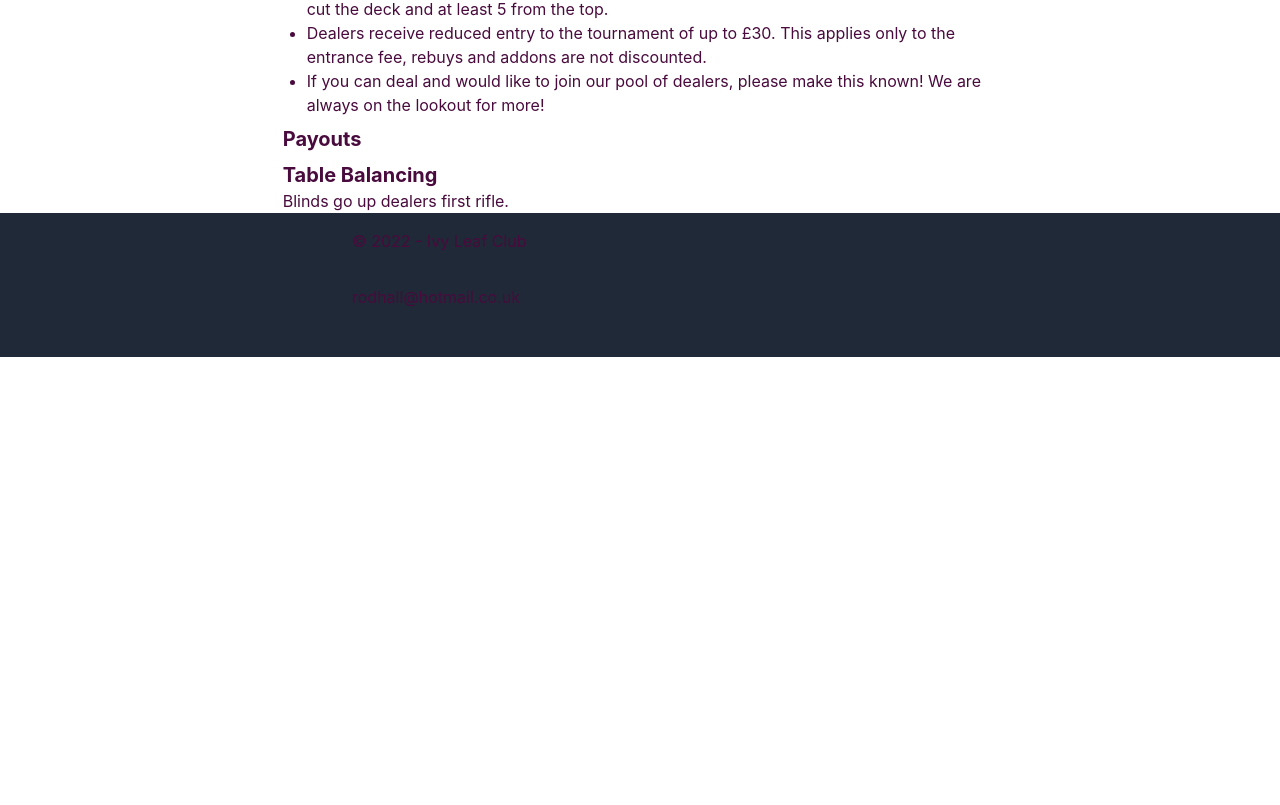
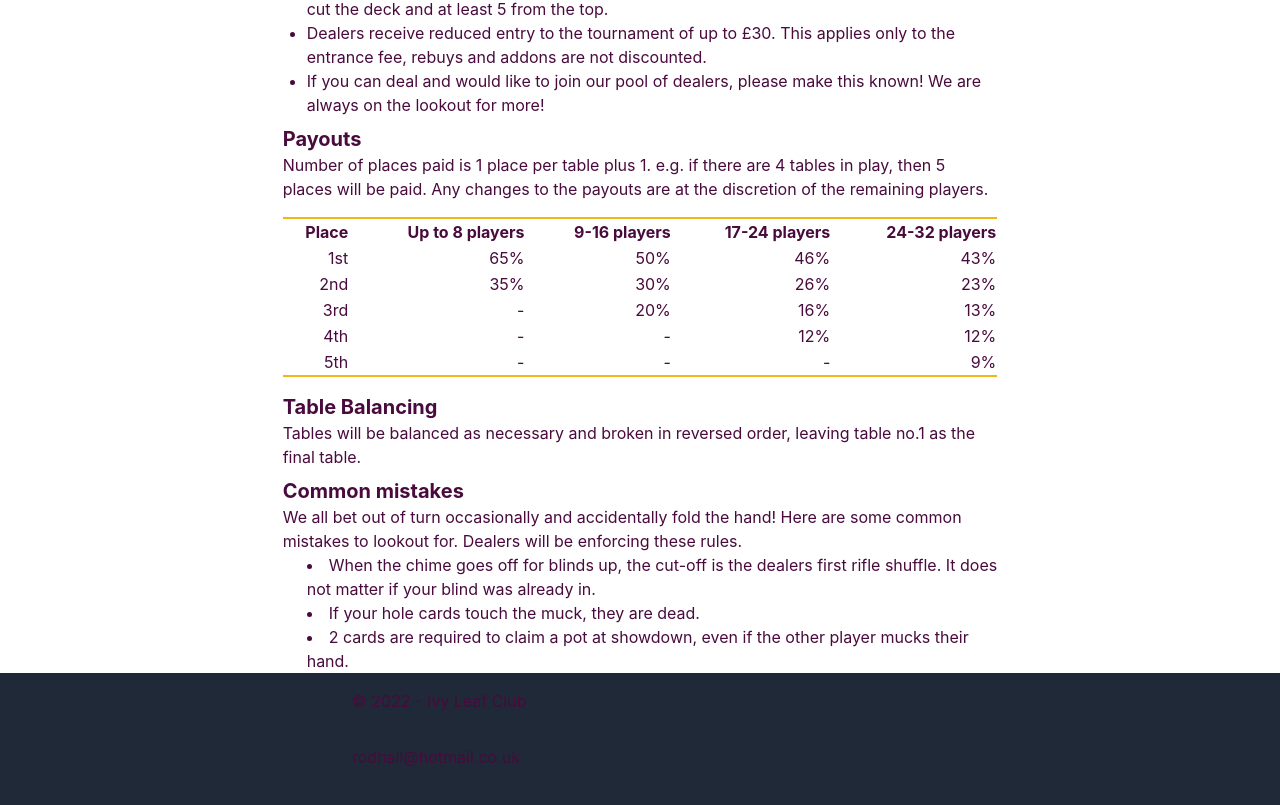
Before and after one commit to rodhall85/poker-club, a Next.js app: page /rules in a window 1280 px wide. Shown: the part 675-1480 px from the top of the page. Before the commit the page ends 1032 px from the top, so only its background shows below. Built offline with nearby package versions, Linux system fonts and the light colour scheme.

Commit message:
Some rules

```diff
--- a/pages/rules.js
+++ b/pages/rules.js
@@ -13,6 +13,22 @@ const RuleDetails = ({ children }) => {
         <li className="ml-6">
             {children}
         </li>
+    );
+};
+
+const TableHeader = ({ children }) => {
+    return (
+        <th className="text-right font-bold">
+            {children}
+        </th>
+    );
+};
+
+const TableCell = ({ children }) => {
+    return (
+        <td className="text-right">
+            {children}
+        </td>
     );
 };
 
@@ -43,12 +59,71 @@ const rules = () => {
         <RuleHeading>
             Payouts
         </RuleHeading>
+        <div>
+            Number of places paid is 1 place per table plus 1. e.g. if there are 4 tables in play, then 5 places will be paid. Any changes to the payouts are at the discretion of the remaining players.
+        </div>
+        <table className="w-full border-y-2 py-2 my-4 border-secondary">
+            <thead>
+                <tr>
+                    <TableHeader>Place</TableHeader>
+                    <TableHeader>Up to 8 players</TableHeader>
+                    <TableHeader>9-16 players</TableHeader>
+                    <TableHeader>17-24 players</TableHeader>
+                    <TableHeader>24-32 players</TableHeader>
+                </tr>
+            </thead>
+            <tbody>
+                <tr>
+                    <TableCell>1st</TableCell>
+                    <TableCell>65%</TableCell>
+                    <TableCell>50%</TableCell>
+                    <TableCell>46%</TableCell>
+                    <TableCell>43%</TableCell>
+                </tr>
+                <tr>
+                    <TableCell>2nd</TableCell>
+                    <TableCell>35%</TableCell>
+                    <TableCell>30%</TableCell>
+                    <TableCell>26%</TableCell>
+                    <TableCell>23%</TableCell>
+                </tr>
+                <tr>
+                    <TableCell>3rd</TableCell>
+                    <TableCell>-</TableCell>
+                    <TableCell>20%</TableCell>
+                    <TableCell>16%</TableCell>
+                    <TableCell>13%</TableCell>
+                </tr>
+                <tr>
+                    <TableCell>4th</TableCell>
+                    <TableCell>-</TableCell>
+                    <TableCell>-</TableCell>
+                    <TableCell>12%</TableCell>
+                    <TableCell>12%</TableCell>
+                </tr>
+                <tr>
+                    <TableCell>5th</TableCell>
+                    <TableCell>-</TableCell>
+                    <TableCell>-</TableCell>
+                    <TableCell>-</TableCell>
+                    <TableCell>9%</TableCell>
+                </tr>
+            </tbody>
+        </table>
+
 
         <RuleHeading>
             Table Balancing
         </RuleHeading>
+        <div>Tables will be balanced as necessary and broken in reversed order, leaving table no.1 as the final table.</div>
 
-        Blinds go up dealers first rifle.
+        <RuleHeading>
+            Common mistakes
+        </RuleHeading>
+        <div>We all bet out of turn occasionally and accidentally fold the hand! Here are some common mistakes to lookout for. Dealers will be enforcing these rules.</div>
+        <RuleDetails>When the chime goes off for blinds up, the cut-off is the dealers first rifle shuffle. It does not matter if your blind was already in.</RuleDetails>
+        <RuleDetails>If your hole cards touch the muck, they are dead.</RuleDetails>
+        <RuleDetails>2 cards are required to claim a pot at showdown, even if the other player mucks their hand.</RuleDetails>
 
       </main>
     </div>
```
